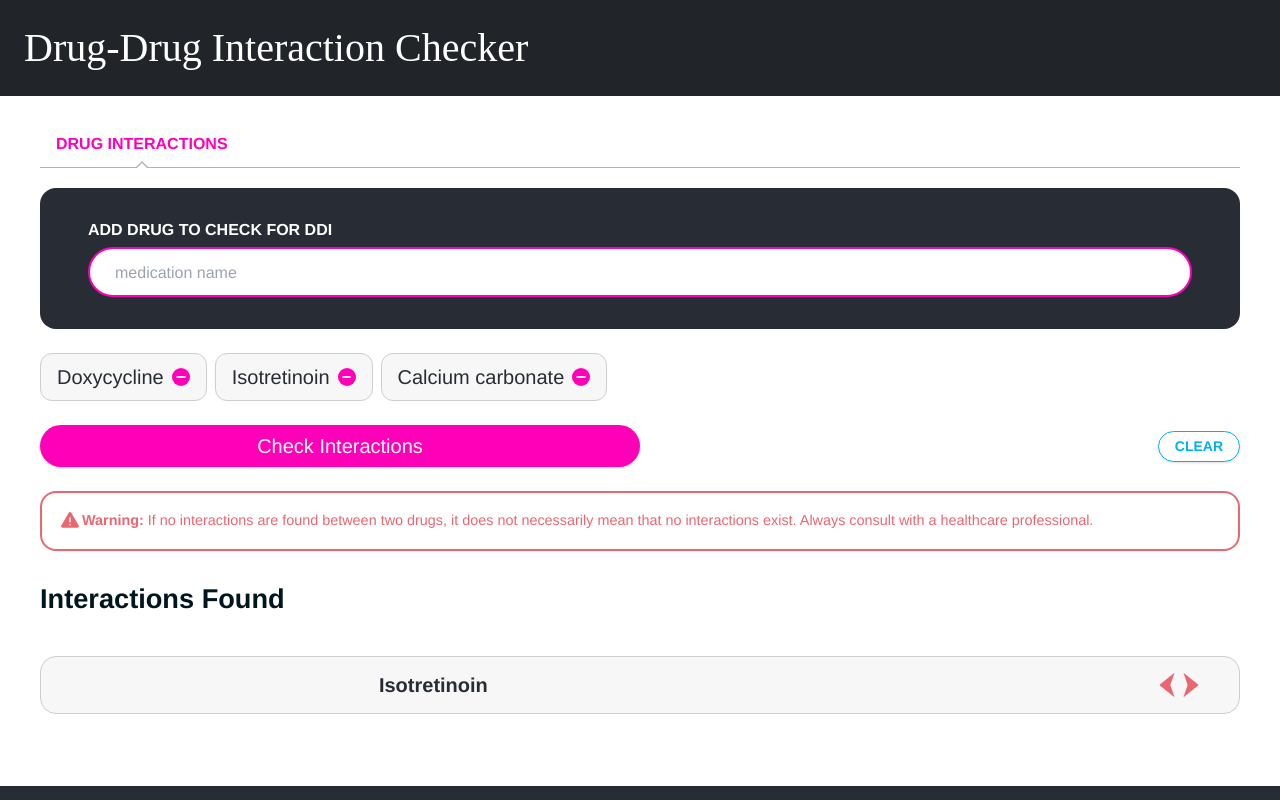
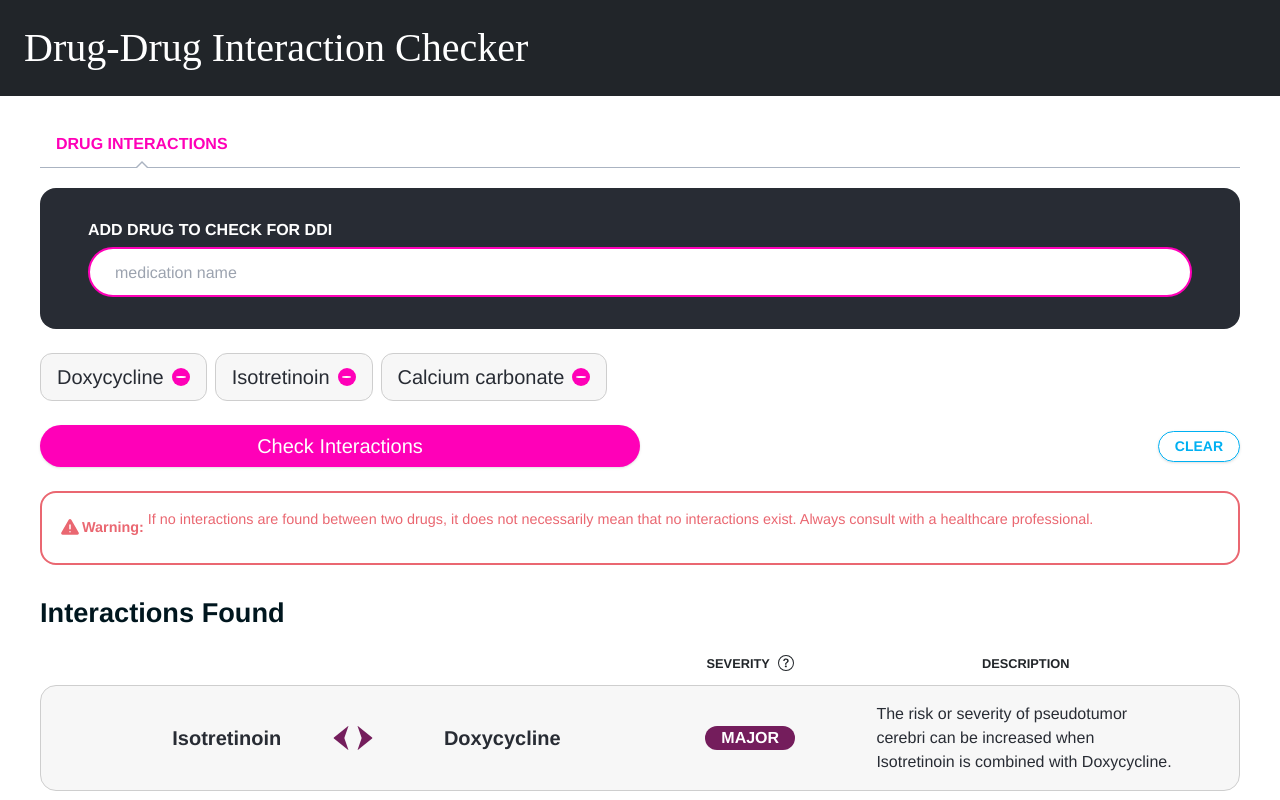
Before and after one commit to Cheenou13/drug-drug-interaction, a React (Vite) app in the folder ddi-ui/: page / in a window 1280 px wide. Shown: the top 800 px of the page. Built offline with nearby package versions, Linux system fonts and the light colour scheme; the HTML template or start-up script is replaced by a standard one.

Commit message:
added ddi components

```diff
--- a/ddi-ui/src/App.jsx
+++ b/ddi-ui/src/App.jsx
@@ -21,6 +21,7 @@ function App() {
             <div className='anchor' id='results'></div>
             <h2><strong>Interactions Found</strong></h2>
             <DrugInteractions></DrugInteractions>
+            <DrugInteractions></DrugInteractions>
           </div>
         </div>
       </div>
--- a/ddi-ui/src/components/results/DrugInteractions.jsx
+++ b/ddi-ui/src/components/results/DrugInteractions.jsx
@@ -13,16 +13,16 @@ const DrugInteractions = (props) => {
                         <div className="interactions-col interacts">
                             <div className="severity-major drug-icon-1 icon-interacts">
                                 <div className="flex">
-                                    <svg fill="#ea6771" version="1.1" id="Capa_1" xmlns="http://www.w3.org/2000/svg" xmlns:xlink="http://www.w3.org/1999/xlink"
-                                        viewBox="0 0 571.815 571.815" xml:space="preserve" stroke="#ea6771" transform="rotate(0)">
+                                    <svg fill="#741d5c" version="1.1" id="Capa_1" xmlns="http://www.w3.org/2000/svg" xmlns:xlink="http://www.w3.org/1999/xlink"
+                                        viewBox="0 0 571.815 571.815" xml:space="preserve" stroke="#741d5c" transform="rotate(0)">
                                         <g id="SVGRepo_bgCarrier" stroke-width="0"></g><g id="SVGRepo_tracerCarrier" stroke-linecap="round" stroke-linejoin="round"></g>
                                         <g id="SVGRepo_iconCarrier"> <g> <g>
                                         <path d="M117.518,296.042l333.161,272.132c8.286,6.646,12.062,3.941,8.43-6.04l-88.442-260.049
                                         c-3.63-9.981-3.596-26.156,0.076-36.123l88.29-256.26c3.672-9.966-0.101-12.702-8.431-6.11L117.594,272.07 C109.265,278.661,109.231,289.395,117.518,296.042z">
                                         </path> </g> </g> </g>
                                     </svg>
-                                    <svg fill="#ea6771" version="1.1" id="Capa_1" xmlns="http://www.w3.org/2000/svg" xmlns:xlink="http://www.w3.org/1999/xlink"
-                                        viewBox="0 0 571.815 571.815" xml:space="preserve" stroke="#ea6771" transform="rotate(180)">
+                                    <svg fill="#741d5c" version="1.1" id="Capa_1" xmlns="http://www.w3.org/2000/svg" xmlns:xlink="http://www.w3.org/1999/xlink"
+                                        viewBox="0 0 571.815 571.815" xml:space="preserve" stroke="#741d5c" transform="rotate(180)">
                                         <g id="SVGRepo_bgCarrier" stroke-width="0"></g><g id="SVGRepo_tracerCarrier" stroke-linecap="round" stroke-linejoin="round"></g>
                                         <g id="SVGRepo_iconCarrier"> <g> <g>
                                         <path d="M117.518,296.042l333.161,272.132c8.286,6.646,12.062,3.941,8.43-6.04l-88.442-260.049
@@ -32,8 +32,26 @@ const DrugInteractions = (props) => {
                                 </div>
                             </div>
                         </div>
+                        <div className="interactions-col affected">
+                            <h5><a className="drug-link" href="#">Doxycycline</a></h5>
+                        </div>
+                        <div className="interactions-col severity">
+                            <div className="interactions-header">
+                                Severity
+                                <svg xmlns="http://www.w3.org/2000/svg" width="16" height="16" fill="currentColor" class="bi bi-question-circle mb-[0.1em]" viewBox="0 0 16 16">
+                                    <path d="M8 15A7 7 0 1 1 8 1a7 7 0 0 1 0 14m0 1A8 8 0 1 0 8 0a8 8 0 0 0 0 16"/>
+                                    <path d="M5.255 5.786a.237.237 0 0 0 .241.247h.825c.138 0 .248-.113.266-.25.09-.656.54-1.134 1.342-1.134.686 0 1.314.343 1.314 1.168 0 .635-.374.927-.965 1.371-.673.489-1.206 1.06-1.168 1.987l.003.217a.25.25 0 0 0 .25.246h.811a.25.25 0 0 0 .25-.25v-.105c0-.718.273-.927 1.01-1.486.609-.463 1.244-.977 1.244-2.056 0-1.511-1.276-2.241-2.673-2.241-1.267 0-2.655.59-2.75 2.286m1.557 5.763c0 .533.425.927 1.01.927.609 0 1.028-.394 1.028-.927 0-.552-.42-.94-1.029-.94-.584 0-1.009.388-1.009.94"/>
+                                </svg>
+                            </div>
+                            <span className="severity-badge severity-major">major</span>
+                        </div>
+                        <div className="interactions-col description">
+                            <div className="interactions-header">Description</div>
+                            <p>The risk or severity of pseudotumor cerebri can be increased when Isotretinoin is combined with Doxycycline.</p>
+                        </div>
                     </div>
                 </div>
+
             </div>
         </>
     )
--- a/ddi-ui/src/index.css
+++ b/ddi-ui/src/index.css
@@ -648,3 +648,78 @@ h5, .h5 {
   height: 1.5rem;
   vertical-align: middle;
 }
+
+.results .drug-interactions .interactions-col.affected {
+  width: 25%;
+  justify-content: center;
+}
+
+.results .drug-interactions .interactions-col.severity {
+  width: 20%;
+  justify-content: center;
+}
+
+.results .drug-interactions .interactions-header {
+  position: absolute;
+  top: -2rem;
+  text-align: center;
+  font-size: 0.8rem;
+  font-weight: 600;
+  text-transform: uppercase;
+  padding-bottom: 1rem;
+}
+
+.content-container .form-content.interax-form-content .info-popover, .interaction-search-container .info-popover{
+  margin-left: .5em;
+  position: absolute;
+}
+
+.severity-major.severity-badge {
+  background: #741d5c;
+}
+
+.severity-badge {
+  text-transform: uppercase;
+  font-weight: 600;
+  padding: 0 1rem;
+  border-radius: 1rem;
+  color: #fff;
+  text-align: center;
+  display: inline-block;
+}
+
+.results .drug-interactions .interactions-col.description {
+  width: 30%;
+}
+
+.results .drug-interactions .interactions-col p {
+  color: #282c34;
+  margin-bottom: 0;
+}
+
+p {
+  font-weight: lighter;
+}
+
+p {
+  margin-top: 0;
+  margin-bottom: 1rem;
+}
+
+.interactions-header {
+  display: flex;
+  justify-content: center;
+  align-items: center;
+  gap: 0.5rem;
+
+}
+
+.interactions-header svg {
+  margin-bottom: 0.2em;
+}
+
+.results .drug-interactions {
+  display: flex;
+  flex-direction: column;
+  align-items: stretch;
+}
```
